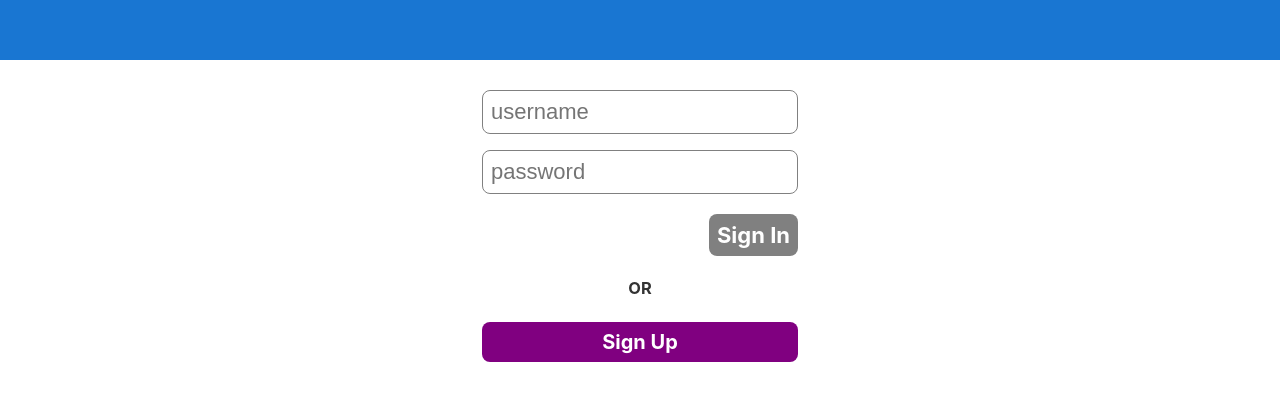
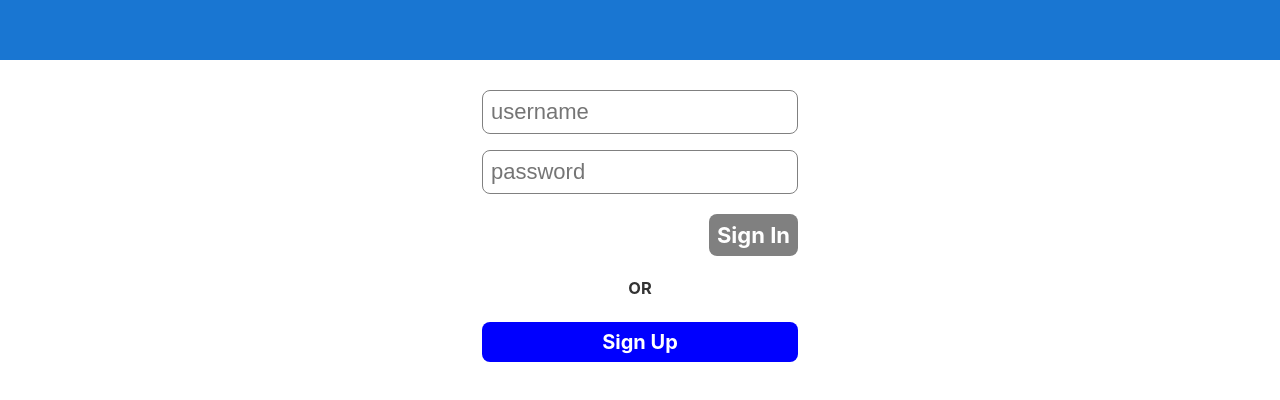
Before and after one commit to samreaves/docker-demo-retail-app, an Angular app: page /signin in a window 1280 px wide. Shown: the top 400 px of the page. Built offline with nearby package versions, Linux system fonts and the light colour scheme.

Commit message:
Changed some colors

```diff
--- a/src/app/signin/signin.component.scss
+++ b/src/app/signin/signin.component.scss
@@ -31,7 +31,7 @@
 }
 
 .signin {
-  background: blue;
+  background: green;
   &.disabled {
     background: grey;
   }
@@ -43,7 +43,7 @@
   font-size: 20px;
   display: flex;
   justify-content: center;
-  background: purple;
+  background: blue;
   width: 300px;
 }
 
```
